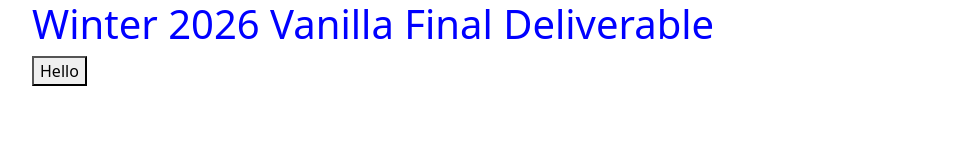
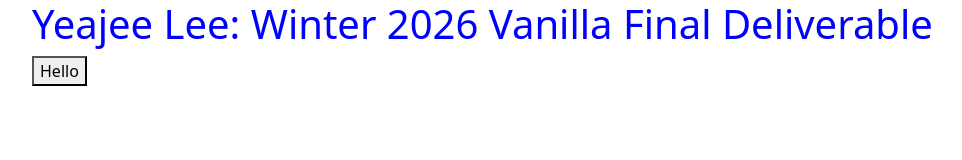
Before and after one commit to yeajeelee/vanilla-app, a website: page index.html in a window 1280 px wide. Shown: the whole page, without its empty margins (50-1012 px from the left). Drawn offline with nearby package versions, Linux system fonts and the light colour scheme.

Commit message:
adding name

```diff
--- a/index.html
+++ b/index.html
@@ -3,14 +3,14 @@
 <html lang="en">
 <head>
   <meta charset="utf-8">
-  <title>Winter 2026 Vanilla Final Deliverable</title>
+  <title>Yeajee Lee: Winter 2026 Vanilla Final Deliverable</title>
   <link href="https://cdn.jsdelivr.net/npm/bootstrap@5.1.3/dist/css/bootstrap.min.css" rel="stylesheet" integrity="sha384-1BmE4kWBq78iYhFldvKuhfTAU6auU8tT94WrHftjDbrCEXSU1oBoqyl2QvZ6jIW3" crossorigin="anonymous">
   <link rel="stylesheet" href="css/style.css">
 </head>
 <body>
 <header class="container">
   <div class="row">
-    <h1 class="col">Winter 2026 Vanilla Final Deliverable</h1>
+    <h1 class="col">Yeajee Lee: Winter 2026 Vanilla Final Deliverable</h1>
   </div>
 </header>
   <main class="container">
```
